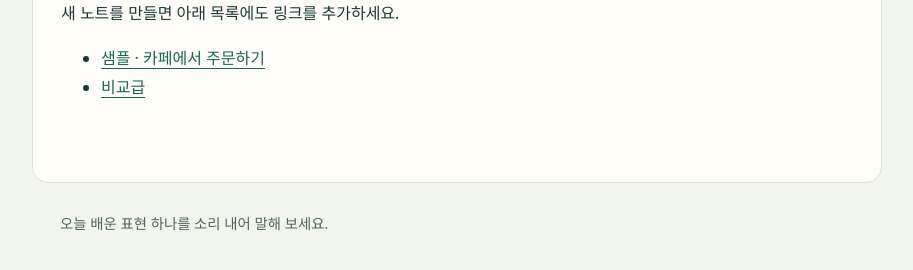
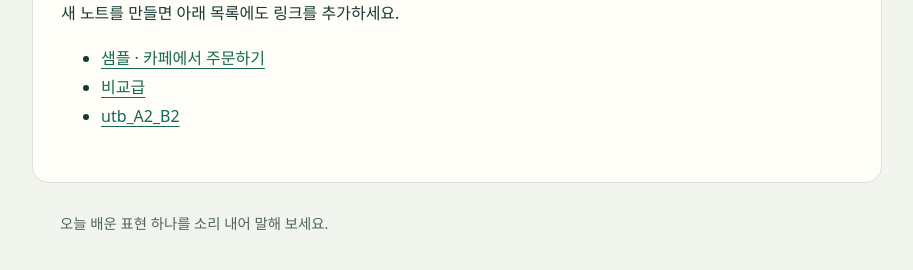
Before and after one commit to celurian2-dev/201016English_speaking_study, a Jekyll site: the page built from docs/lessons/index.md, in a window 1280 px wide. Shown: the part 339-609 px from the top of the page, without its empty margins (183-1096 px from the left). Built offline with Jekyll 4.4.1, drawn with Linux system fonts in a browser that asks for light colours.

Commit message:
Update index.md

```diff
--- a/docs/lessons/index.md
+++ b/docs/lessons/index.md
@@ -7,3 +7,4 @@ title: "수업 기록"
 
 - [샘플 · 카페에서 주문하기]({{ '/lessons/sample-cafe.html' | relative_url }})
 - [비교급]({{ '/lessons/2026-10-26-comparatives.html' | relative_url }})
+- [utb_A2_B2]({{ '/lessons/utb_A2_B2.html' | relative_url }})
```
